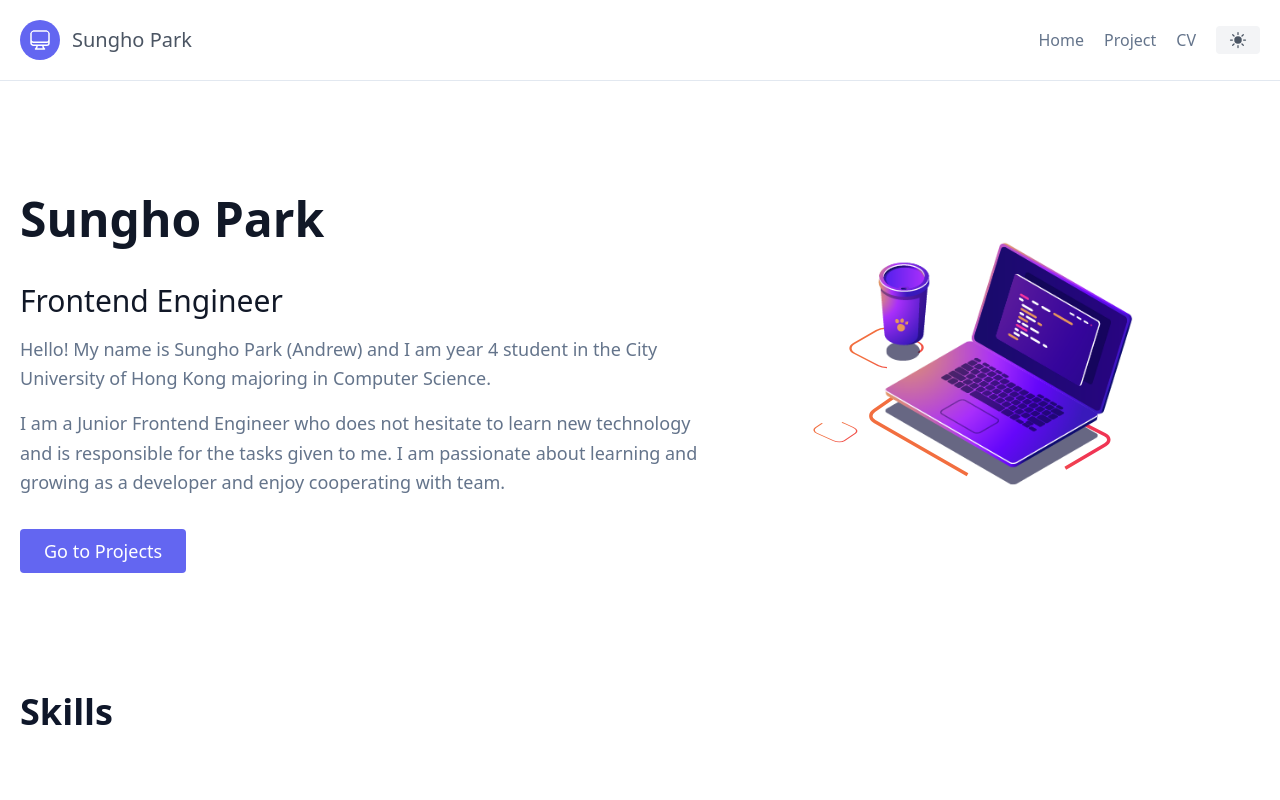
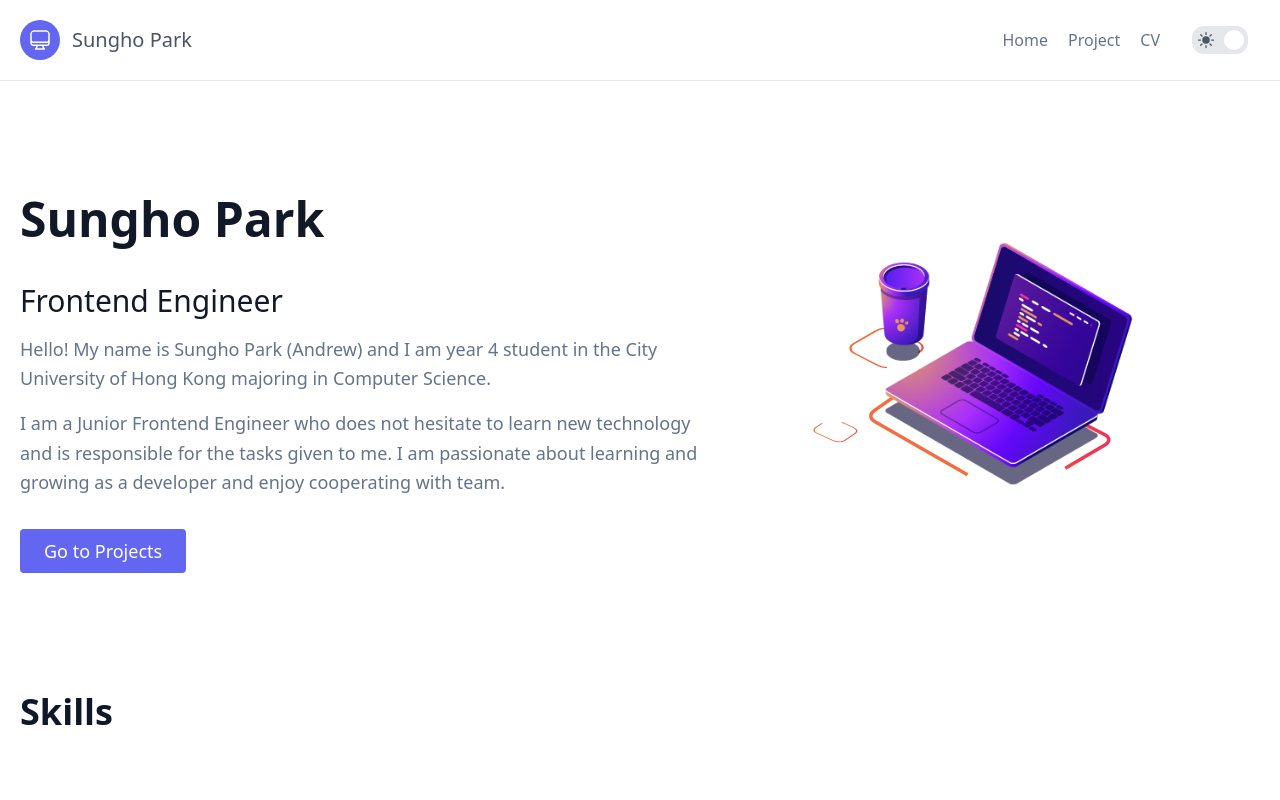
Before and after one commit to psh320/sungho-park, a Next.js app: page / in a window 1280 px wide. Shown: the top 800 px of the page. Built offline with nearby package versions, Linux system fonts and the light colour scheme.

Commit message:
feat: add anition to darkmode toggle button

```diff
--- a/src/components/Common/DarkModeToggleButton.tsx
+++ b/src/components/Common/DarkModeToggleButton.tsx
@@ -4,8 +4,8 @@ export default function DarkModeToggleButton() {
   const { theme, setTheme } = useTheme();
   return (
     <button
-      className="inline-flex items-center  border-0 py-1 px-3  rounded
-      bg-gray-100 hover:bg-gray-200 dark:text-slate-400
+      className="inline-flex flex-row items-center justify-between  border-0 p-1 mx-3 rounded-xl w-14
+      bg-gray-200 hover:bg-gray-300 dark:text-slate-400
       dark:bg-slate-600 dark:hover:bg-gray-500
       focus:outline-none  hover:text-orange-400 dark:hover:text-yellow-300"
       type="button"
@@ -15,7 +15,7 @@ export default function DarkModeToggleButton() {
         xmlns="http://www.w3.org/2000/svg"
         viewBox="0 0 24 24"
         fill="currentColor"
-        className="visible dark:invisible dark:w-0 dark:h-0 w-5 h-5"
+        className="w-5 h-5 visible dark:invisible"
       >
         <path d="M12 2.25a.75.75 0 01.75.75v2.25a.75.75 0 01-1.5 0V3a.75.75 0 01.75-.75zM7.5 12a4.5 4.5 0 119 0 4.5 4.5 0 01-9 0zM18.894 6.166a.75.75 0 00-1.06-1.06l-1.591 1.59a.75.75 0 101.06 1.061l1.591-1.59zM21.75 12a.75.75 0 01-.75.75h-2.25a.75.75 0 010-1.5H21a.75.75 0 01.75.75zM17.834 18.894a.75.75 0 001.06-1.06l-1.59-1.591a.75.75 0 10-1.061 1.06l1.59 1.591zM12 18a.75.75 0 01.75.75V21a.75.75 0 01-1.5 0v-2.25A.75.75 0 0112 18zM7.758 17.303a.75.75 0 00-1.061-1.06l-1.591 1.59a.75.75 0 001.06 1.061l1.591-1.59zM6 12a.75.75 0 01-.75.75H3a.75.75 0 010-1.5h2.25A.75.75 0 016 12zM6.697 7.757a.75.75 0 001.06-1.06l-1.59-1.591a.75.75 0 00-1.061 1.06l1.59 1.591z" />
       </svg>
@@ -23,7 +23,7 @@ export default function DarkModeToggleButton() {
         xmlns="http://www.w3.org/2000/svg"
         viewBox="0 0 24 24"
         fill="currentColor"
-        className="invisible dark:w-5 dark:h-5 w-0 h-0 dark:visible"
+        className="w-5 h-5 dark:visible invisible"
       >
         <path
           fillRule="evenodd"
@@ -31,6 +31,7 @@ export default function DarkModeToggleButton() {
           clipRule="evenodd"
         />
       </svg>
+      <div className="w-5 h-5 bg-white absolute rounded-xl translate-x-7 dark:translate-x-0 duration-100" />
     </button>
   );
 }
```
